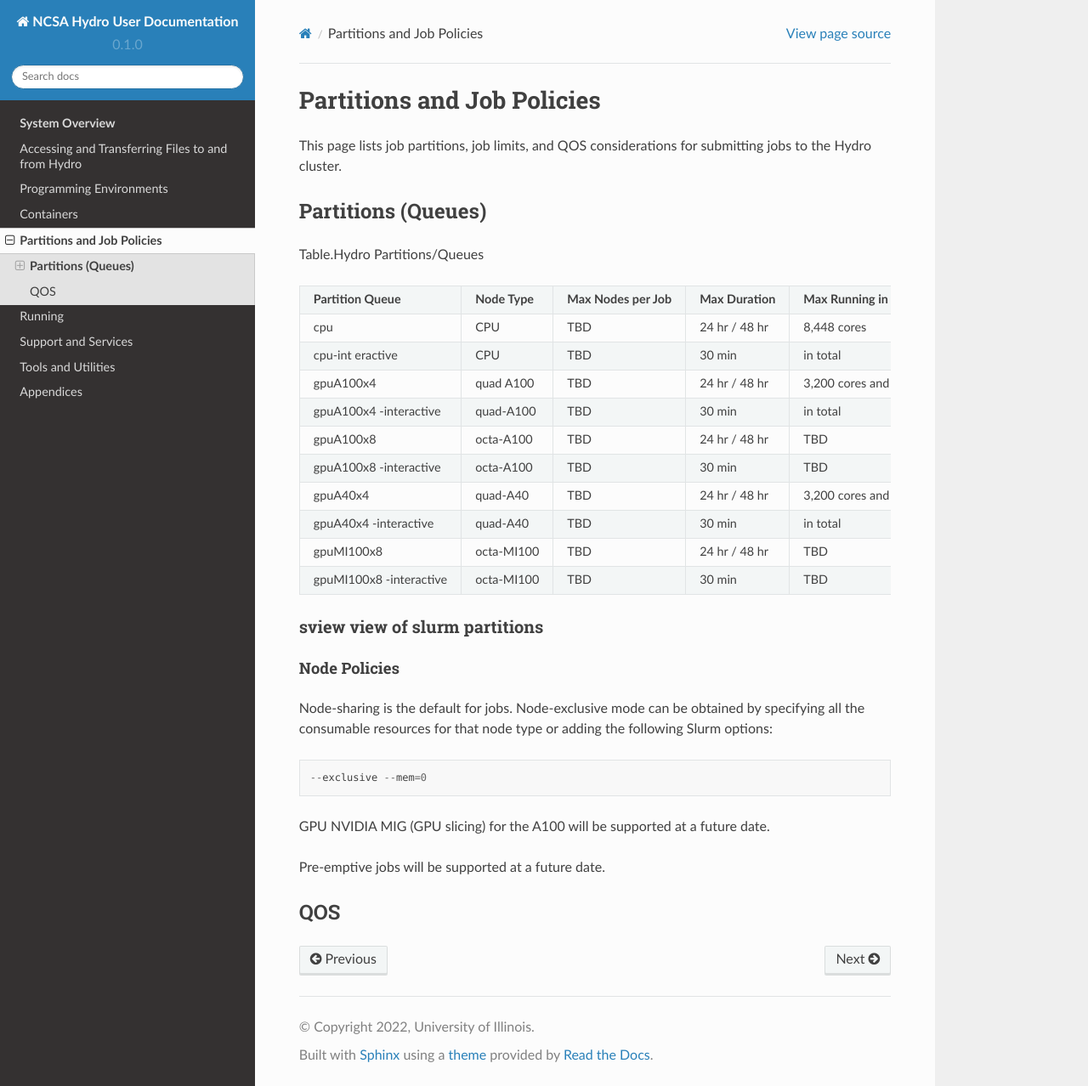
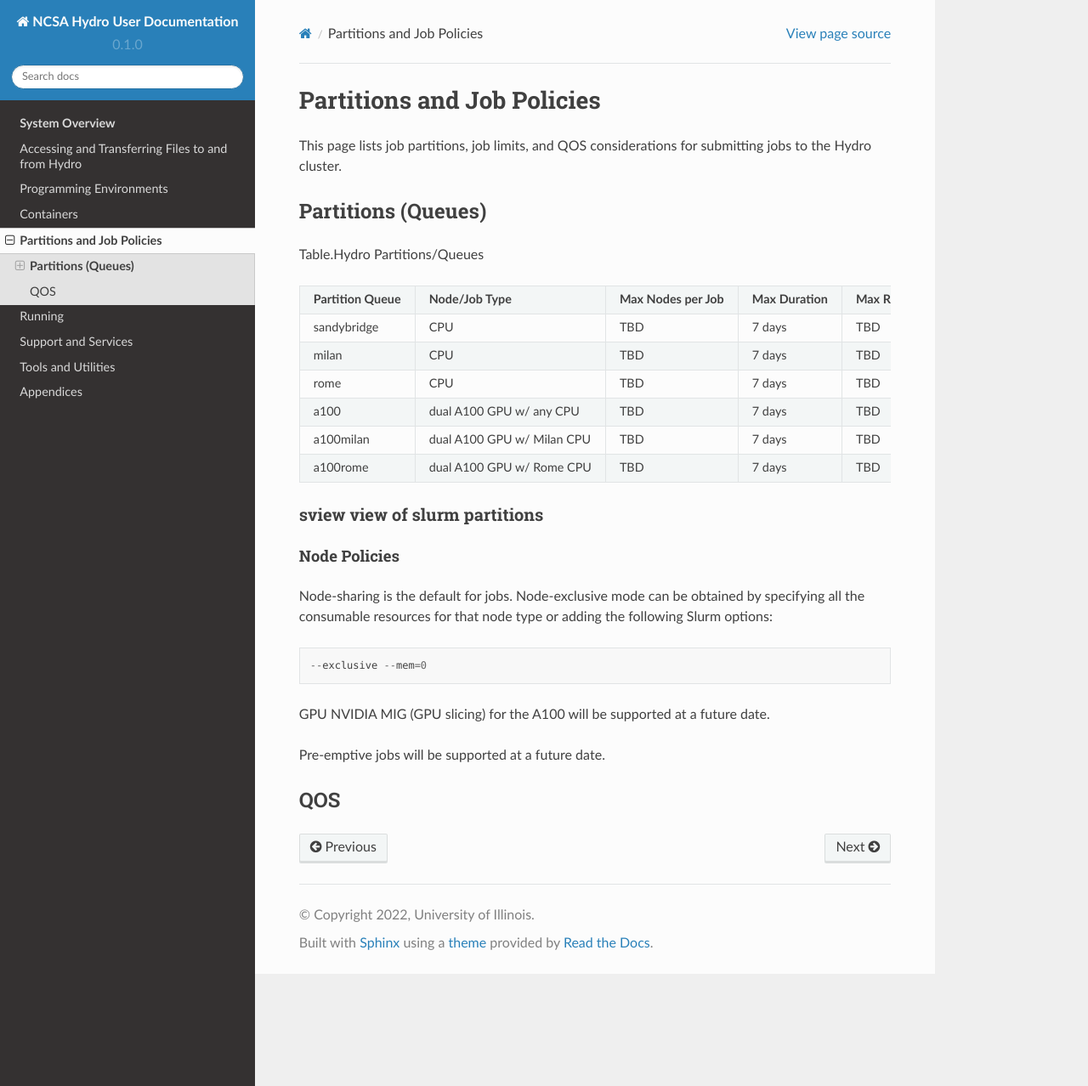
Before and after one commit to ncsa/hydro_documentation, a Sphinx documentation site: the page built from docs/source/partitions_and_job_policies.rst, in a window 1280 px wide and 1278 px high. Shown: the whole window at 85% size. Built offline with Sphinx 7.4.7 and the Read the Docs theme 2.0.0, drawn with Linux system fonts in a browser that asks for light colours; pages that are not in the unit, such as notebooks, are missing from menus.

Commit message:
Update partitions_and_job_policies.rst
Added Hydro slurm partitions.

```diff
--- a/docs/source/partitions_and_job_policies.rst
+++ b/docs/source/partitions_and_job_policies.rst
@@ -13,49 +13,26 @@ jobs to the Hydro cluster.
 Table.Hydro Partitions/Queues
 
 +---------------+---------------+----------+---------------+----------+----------+
-| **Partition   | **Node        | **Max    | **Max**       | **Max    | **Charge |
+| **Partition   | **Node/Job    | **Max    | **Max**       | **Max    | **Charge |
 | Queue**       | Type**        | Nodes    | **Duration**  | Running  | Factor** |
 |               |               | per      |               | in       |          |
 |               |               | Job**    |               | Queue/   |          |
 |               |               |          |               | user\*** |          |
 +---------------+---------------+----------+---------------+----------+----------+
-| cpu           | CPU           | TBD      | 24 hr /       | 8,448    | 1.0      |
-|               |               |          | 48 hr         | cores    |          |
+| sandybridge   | CPU           | TBD      | 7 days        | TBD      | 1.0      |
 +---------------+---------------+----------+---------------+----------+----------+
-| cpu-int       | CPU           | TBD      | 30 min        | in total | 2.0      |
-| eractive      |               |          |               |          |          |
+| milan         | CPU           | TBD      | 7 days        | TBD      | TBD      |
 +---------------+---------------+----------+---------------+----------+----------+
-| gpuA100x4     | quad          | TBD      | 24 hr /       | 3,200    | 1.0      |
-|               | A100          |          | 48 hr         | cores    |          |
-|               |               |          |               | and 200  |          |
-|               |               |          |               | gpus     |          |
+| rome          | CPU           | TBD      | 7 days        | TBD      | TBD      |
 +---------------+---------------+----------+---------------+----------+----------+
-| gpuA100x4     | quad-A100     | TBD      | 30 min        | in total | 2.0      |
-| -interactive  |               |          |               |          |          |
-|               |               |          |               |          |          |
+| a100          | dual A100 GPU | TBD      | 7 days        | TBD      | TBD      |
+|               | w/ any CPU    |          |               |          |          |
 +---------------+---------------+----------+---------------+----------+----------+
-| gpuA100x8     | octa-A100     | TBD      | 24 hr /       | TBD      | 2.0      |
-|               |               |          | 48 hr         |          |          |
+| a100milan     | dual A100 GPU | TBD      | 7 days        | TBD      | TBD      |
+|               | w/ Milan CPU  |          |               |          |          |
 +---------------+---------------+----------+---------------+----------+----------+
-| gpuA100x8     | octa-A100     | TBD      | 30 min        | TBD      | 4.0      |
-| -interactive  |               |          |               |          |          |
-|               |               |          |               |          |          |
-+---------------+---------------+----------+---------------+----------+----------+
-| gpuA40x4      | quad-A40      | TBD      | 24 hr /       | 3,200    | 0.6      |
-|               |               |          | 48 hr         | cores    |          |
-|               |               |          |               | and 200  |          |
-|               |               |          |               | gpus     |          |
-+---------------+---------------+----------+---------------+----------+----------+
-| gpuA40x4      | quad-A40      | TBD      | 30 min        | in total | 1.2      |
-| -interactive  |               |          |               |          |          |
-|               |               |          |               |          |          |
-+---------------+---------------+----------+---------------+----------+----------+
-| gpuMI100x8    | octa-MI100    | TBD      | 24 hr /       | TBD      | 1.5      |
-|               |               |          | 48 hr         |          |          |
-+---------------+---------------+----------+---------------+----------+----------+
-| gpuMI100x8    | octa-MI100    | TBD      | 30 min        | TBD      | 3.0      |
-| -interactive  |               |          |               |          |          |
-|               |               |          |               |          |          |
+| a100rome      | dual A100 GPU | TBD      | 7 days        | TBD      | TBD      |
+|               | w/ Rome CPU   |          |               |          |          |
 +---------------+---------------+----------+---------------+----------+----------+
 
 sview view of slurm partitions
```
